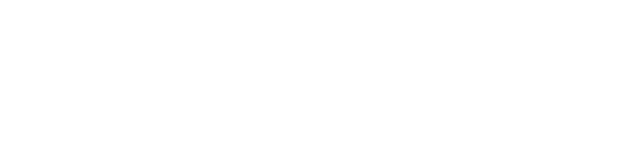
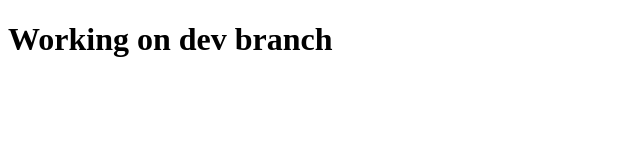
Before and after one commit to AtedO/ca-github, a plain HTML site: page index.html in a window 1280 px wide. Shown: the whole page, without its empty margins (0-640 px from the left). Drawn offline with Linux system fonts and the light colour scheme.

Commit message:
Added page title

```diff
--- a/index.html
+++ b/index.html
@@ -7,6 +7,6 @@
     <title>GIT paskaita</title>
 </head>
 <body>
-
+    <h1>Working on dev branch</h1>
 </body>
 </html>
```
